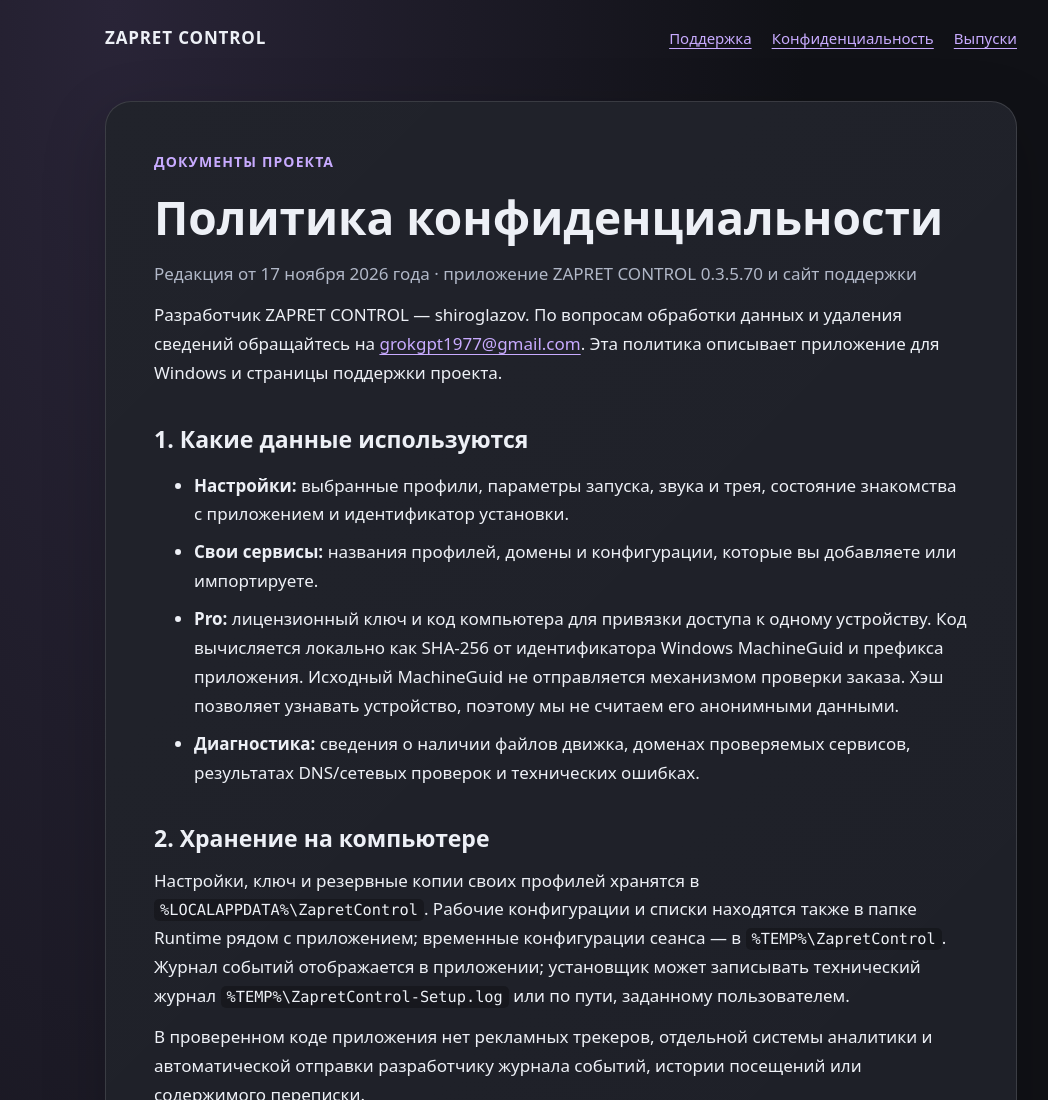
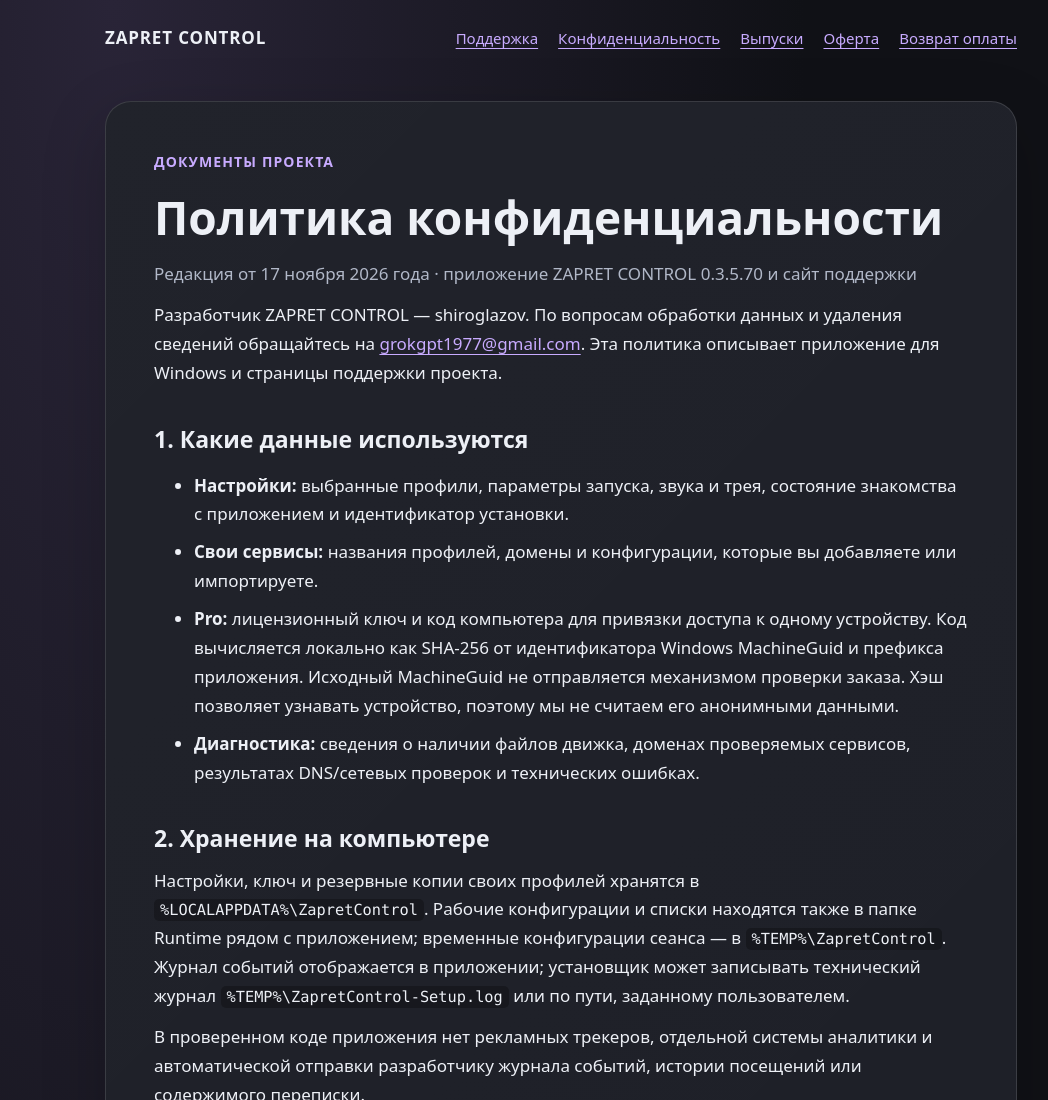
Before and after one commit to grokgpt1977-crypto/zapret-control-releases, a plain HTML site: page docs/privacy.html in a window 1280 px wide. Shown: the top 1100 px of the page, without its empty margins (79-1127 px from the left). Drawn offline with Linux system fonts and the light colour scheme.

Commit message:
Link public offer and refund policy

```diff
--- a/docs/privacy.html
+++ b/docs/privacy.html
@@ -1,6 +1,6 @@
 <!doctype html>
 <html lang="ru"><head><meta charset="utf-8"><meta name="viewport" content="width=device-width,initial-scale=1"><title>Политика конфиденциальности — ZAPRET CONTROL</title><meta name="description" content="Как ZAPRET CONTROL обрабатывает настройки, код компьютера, лицензию Pro и обращения в поддержку."><link rel="stylesheet" href="style.css"></head>
-<body><header><a class="brand" href="index.html">ZAPRET CONTROL</a><nav aria-label="Основная навигация"><a href="support.html">Поддержка</a><a href="privacy.html">Конфиденциальность</a><a href="https://github.com/grokgpt1977-crypto/zapret-control-releases/releases">Выпуски</a></nav></header>
+<body><header><a class="brand" href="index.html">ZAPRET CONTROL</a><nav aria-label="Основная навигация"><a href="support.html">Поддержка</a><a href="privacy.html">Конфиденциальность</a><a href="https://github.com/grokgpt1977-crypto/zapret-control-releases/releases">Выпуски</a><a href="offer.html">Оферта</a><a href="refund.html">Возврат оплаты</a></nav></header>
 <main><article><div class="tag">Документы проекта</div><h1>Политика конфиденциальности</h1><p class="muted">Редакция от 17 ноября 2026 года · приложение ZAPRET CONTROL 0.3.5.70 и сайт поддержки</p>
 <p>Разработчик ZAPRET CONTROL — shiroglazov. По вопросам обработки данных и удаления сведений обращайтесь на <a href="mailto:grokgpt1977@gmail.com">grokgpt1977@gmail.com</a>. Эта политика описывает приложение для Windows и страницы поддержки проекта.</p>
 <h2>1. Какие данные используются</h2><ul><li><strong>Настройки:</strong> выбранные профили, параметры запуска, звука и трея, состояние знакомства с приложением и идентификатор установки.</li><li><strong>Свои сервисы:</strong> названия профилей, домены и конфигурации, которые вы добавляете или импортируете.</li><li><strong>Pro:</strong> лицензионный ключ и код компьютера для привязки доступа к одному устройству. Код вычисляется локально как SHA‑256 от идентификатора Windows MachineGuid и префикса приложения. Исходный MachineGuid не отправляется механизмом проверки заказа. Хэш позволяет узнавать устройство, поэтому мы не считаем его анонимными данными.</li><li><strong>Диагностика:</strong> сведения о наличии файлов движка, доменах проверяемых сервисов, результатах DNS/сетевых проверок и технических ошибках.</li></ul>
```
